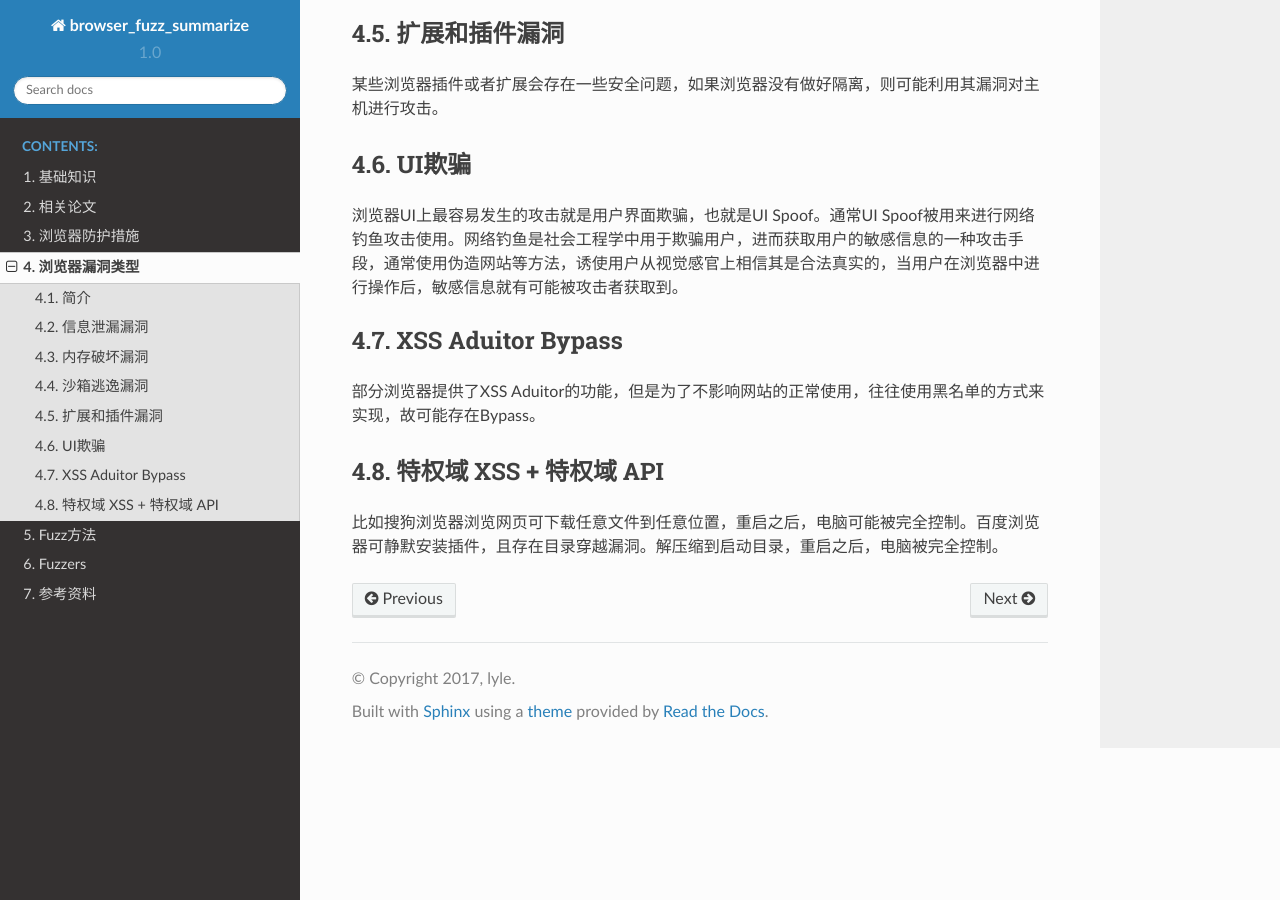
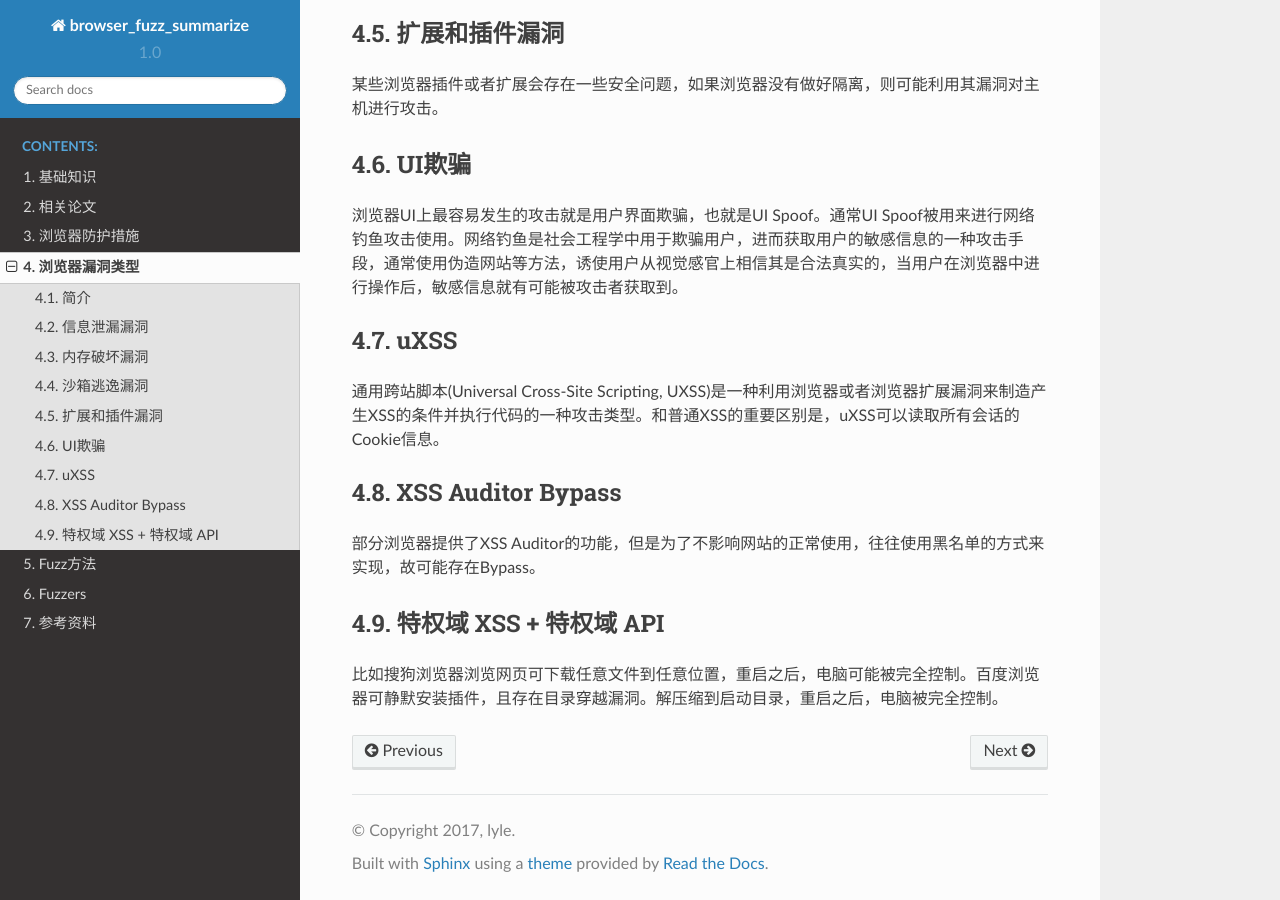
Before and after one commit to LyleMi/Browser-Fuzz-Summarize, a Sphinx documentation site: the page built from source/vultype.rst, in a window 1280 px wide and 900 px high, scrolled down 798 px. Built offline with Sphinx 7.4.7 and the Read the Docs theme 2.0.0, drawn with Linux system fonts in a browser that asks for light colours.

Commit message:
fix typo

```diff
--- a/source/vultype.rst
+++ b/source/vultype.rst
@@ -29,9 +29,13 @@ UI欺骗
 --------------------------------------------------
 浏览器UI上最容易发生的攻击就是用户界面欺骗，也就是UI Spoof。通常UI Spoof被用来进行网络钓鱼攻击使用。网络钓鱼是社会工程学中用于欺骗用户，进而获取用户的敏感信息的一种攻击手段，通常使用伪造网站等方法，诱使用户从视觉感官上相信其是合法真实的，当用户在浏览器中进行操作后，敏感信息就有可能被攻击者获取到。
 
-XSS Aduitor Bypass
+uXSS
 --------------------------------------------------
-部分浏览器提供了XSS Aduitor的功能，但是为了不影响网站的正常使用，往往使用黑名单的方式来实现，故可能存在Bypass。
+通用跨站脚本(Universal Cross-Site Scripting, UXSS)是一种利用浏览器或者浏览器扩展漏洞来制造产生XSS的条件并执行代码的一种攻击类型。和普通XSS的重要区别是，uXSS可以读取所有会话的Cookie信息。
+
+XSS Auditor Bypass
+--------------------------------------------------
+部分浏览器提供了XSS Auditor的功能，但是为了不影响网站的正常使用，往往使用黑名单的方式来实现，故可能存在Bypass。
 
 特权域 XSS + 特权域 API
 --------------------------------------------------
```
